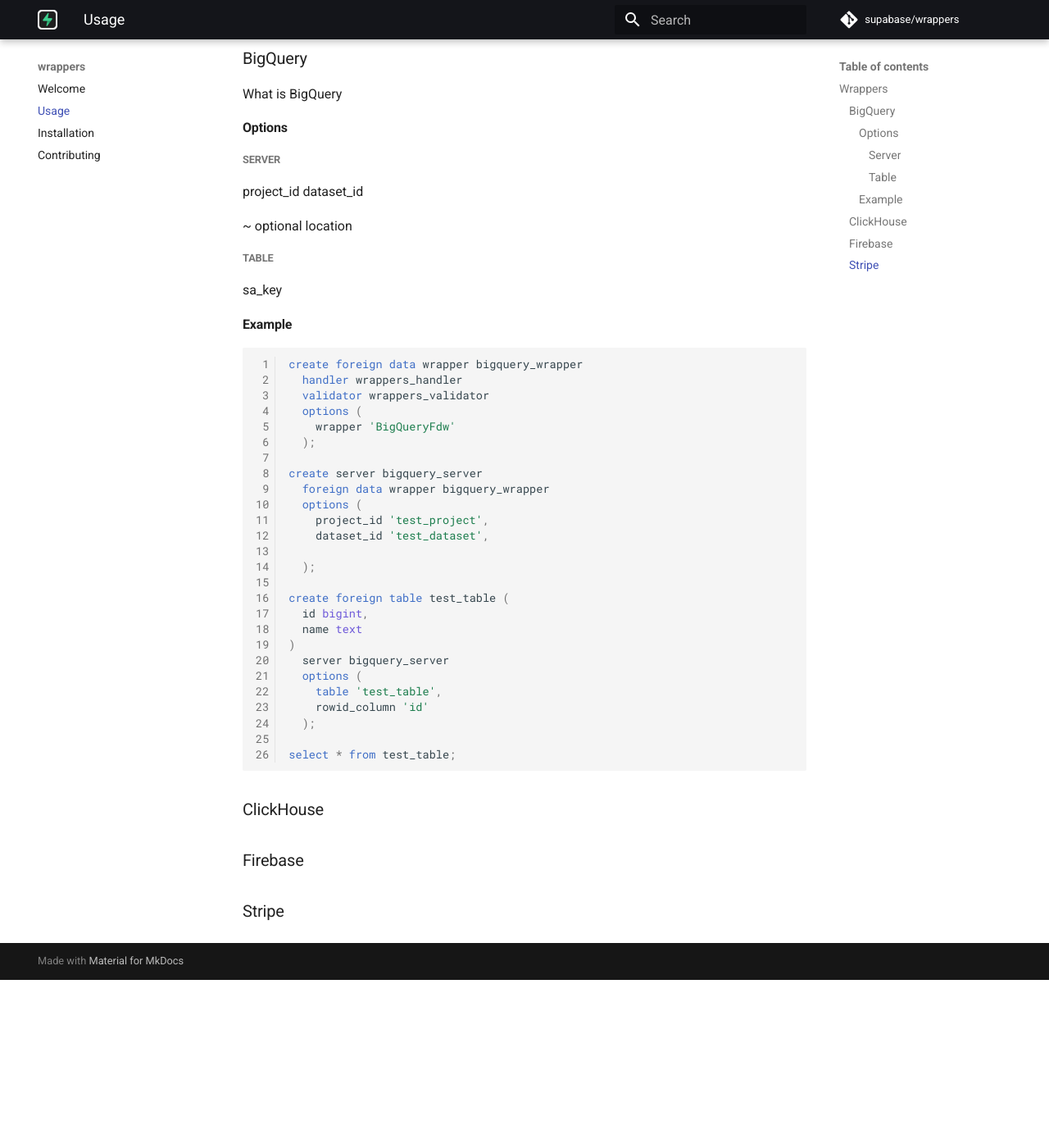
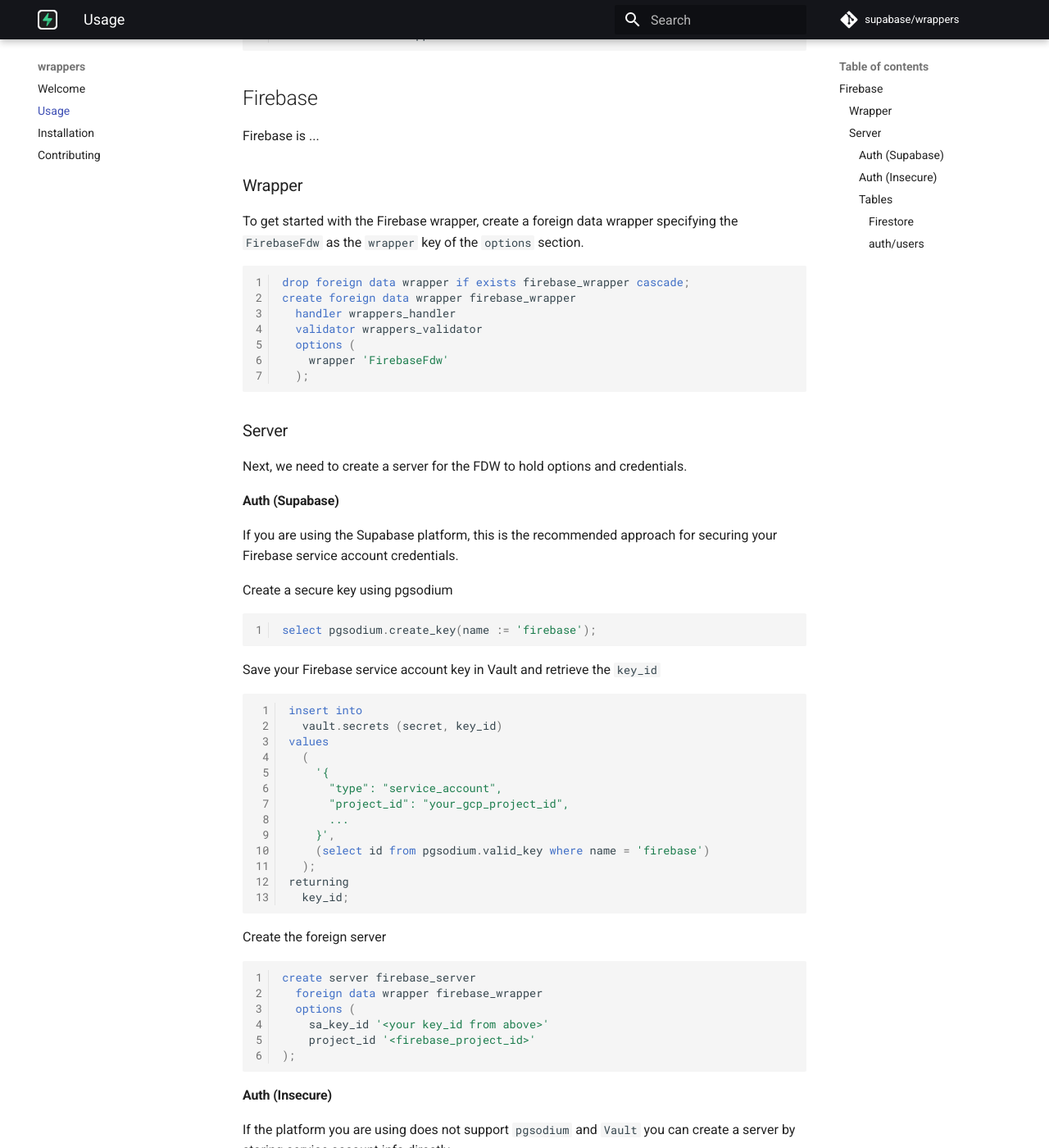
Before and after one commit to supabase/wrappers, an MkDocs documentation site: the page built from docs/usage.md, in a window 1280 px wide and 1400 px high, scrolled down 266 px. Shown: the whole window at 82% size. Built offline with MkDocs 1.6.1 and Material for MkDocs 9.7.7, drawn with Linux system fonts in a browser that asks for light colours; comment, search, counter and statistics services are not loaded; before the commit the page ends 1461 px from its top, so only the background shows below that; some of the changed text lies outside the part shown.

Commit message:
firebase doc

````diff
--- a/docs/usage.md
+++ b/docs/usage.md
@@ -1,61 +1,130 @@
 
 `supabase/wrappers` leverages PostgreSQL's builtin foreign data wrapper (FDW) functionality to integrate with third-party services.
 
-## Wrappers
+To enable an integration, we first must enable the extension
 
-### BigQuery
+```sql
+create extension wrappers
+```
 
-What is BigQuery
+## Firebase
 
-#### Options
-
-##### Server
-
-project_id
-dataset_id
-
-~ optional
-location
+Firebase is ...
 
 
-##### Table
-sa_key
-
-
-
-#### Example
+### Wrapper
+To get started with the Firebase wrapper, create a foreign data wrapper specifying the `FirebaseFdw` as the `wrapper` key of the `options` section.
 
 ```sql
-create foreign data wrapper bigquery_wrapper
+drop foreign data wrapper if exists firebase_wrapper cascade;
+create foreign data wrapper firebase_wrapper
   handler wrappers_handler
   validator wrappers_validator
   options (
-    wrapper 'BigQueryFdw'
+    wrapper 'FirebaseFdw'
   );
+```
 
-create server bigquery_server
-  foreign data wrapper bigquery_wrapper
+### Server
+
+Next, we need to create a server for the FDW to hold options and credentials.
+
+#### Auth (Supabase)
+
+If you are using the Supabase platform, this is the recommended approach for securing your Firebase service account credentials.
+
+Create a secure key using pgsodium
+```sql
+select pgsodium.create_key(name := 'firebase');
+```
+
+Save your Firebase service account key in Vault and retrieve the `key_id`
+```sql
+insert into
+  vault.secrets (secret, key_id)
+values
+  (
+    '{
+      "type": "service_account",
+      "project_id": "your_gcp_project_id",
+      ...
+    }',
+    (select id from pgsodium.valid_key where name = 'firebase')
+  );
+returning
+  key_id;
+```
+
+Create the foreign server
+```sql
+create server firebase_server
+  foreign data wrapper firebase_wrapper
   options (
-    project_id 'test_project',
-    dataset_id 'test_dataset',
+    sa_key_id '<your key_id from above>'
+    project_id '<firebase_project_id>'
+);
+```
 
-  );
+#### Auth (Insecure)
 
-create foreign table test_table (
-  id bigint,
-  name text
-)
-  server bigquery_server
-  options (
-    table 'test_table',
-    rowid_column 'id'
-  );
+If the platform you are using does not support `pgsodium` and `Vault` you can create a server by storing service account info directly.
 
-select * from test_table;
+
+!!! important
+
+    Credentials stored using this method can be viewed as plain text by anyone with access to `pg_catalog.pg_foreign_server`
+
+
+```sql
+create server firebase_server
+  foreign data wrapper firebase_wrapper
+   options (
+     sa_key '
+     {
+        "type": "service_account",
+        "project_id": "your_gcp_project_id",
+        ...
+     }
+    ',
+     project_id 'firebase_project_id',
+   );
 ```
 
 
+#### Tables
 
-### ClickHouse
-### Firebase
-### Stripe
+Firebase collections are non-relational/documents. With the exception of metadata fields `name`, `create_time`, and `update_time`, all returned data is availble in the `fields` jsonb column.
+
+##### Firestore
+
+To map a Firestore provide its location using the format `firestore/[collection_id]` as the `object` option as shown below.
+
+```sql
+create foreign table firebase_docs (
+  name text,
+  fields jsonb,
+  create_time timestamp,
+  update_time timestamp
+)
+  server my_firebase_server
+  options (
+    object 'firestore/user-profiles'  -- format: 'firestore/[collection_id]'
+  );
+```
+
+
+##### auth/users
+
+The `auth/users` collection is a special case with unique metadata. The following shows how to map Firebase users to PostgreSQL table.
+
+```sql
+create foreign table firebase_users (
+  uid text,
+  email text,
+  fields jsonb
+)
+  server my_firebase_server
+  options (
+    object 'auth/users'
+  );
+```
````
Also changed, not shown: docs/index.md (+8 -8 lines).
